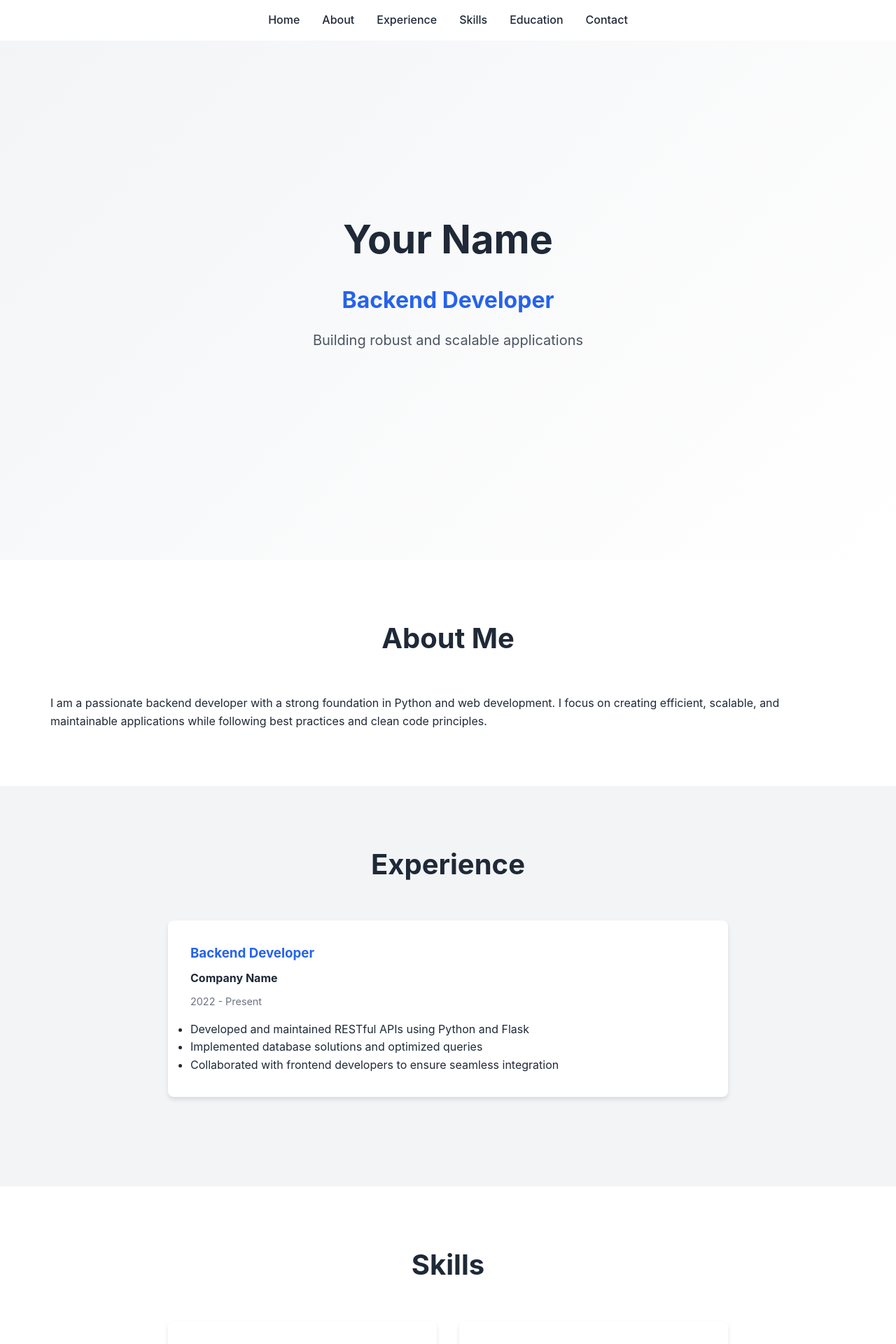
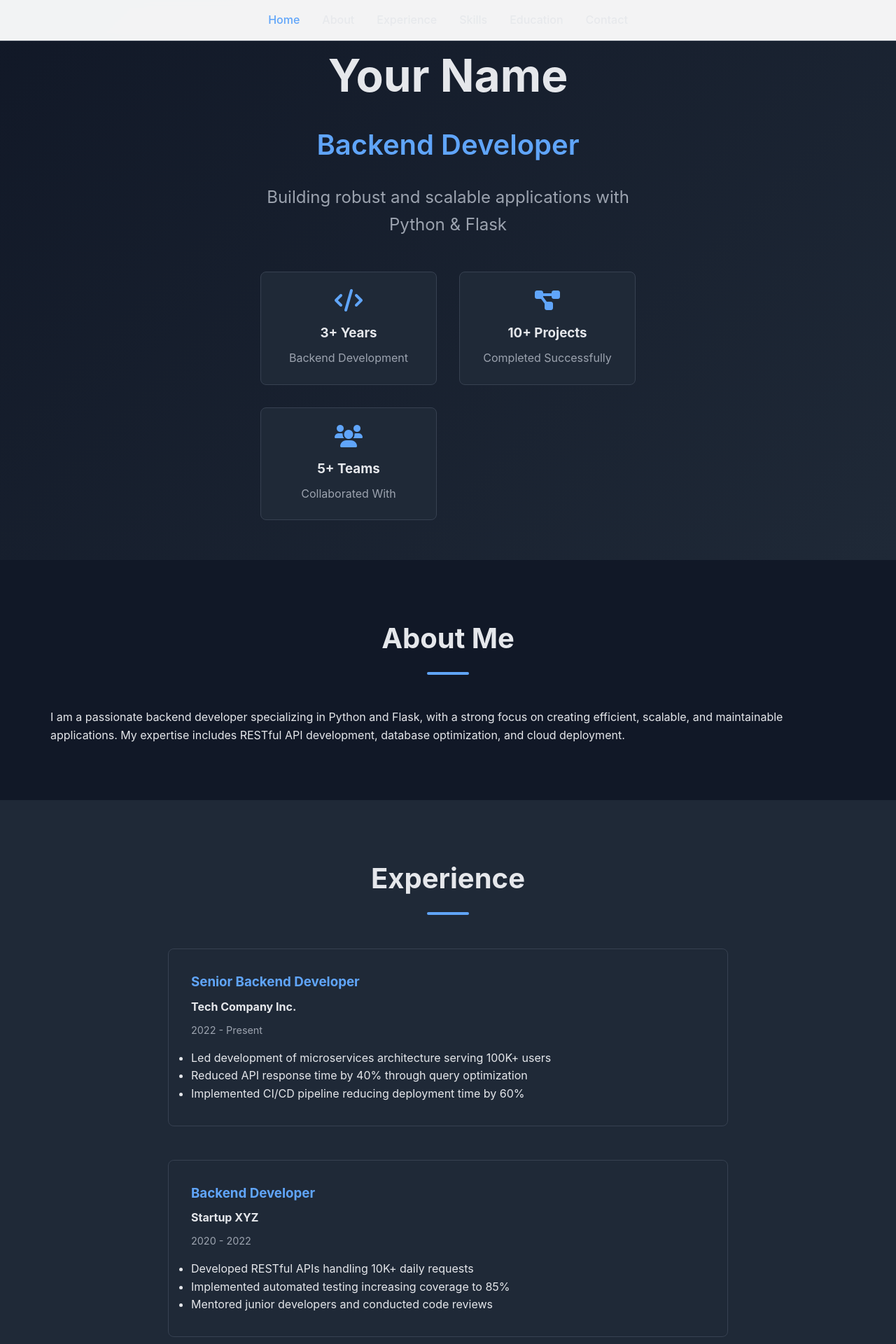
Before and after one commit to Ilia01/Resume, a Flask app: page / in a window 1280 px wide. Shown: the top 1920 px of the page at 70% size. Run offline with Flask 2, Linux system fonts and the light colour scheme.

Commit message:
refactor: trying to squeeze out a better cv

```diff
--- a/src/app.py
+++ b/src/app.py
@@ -7,4 +7,4 @@ def index():
     return render_template('index.html')
 
 if __name__ == '__main__':
-    app.run(debug=True)
+    app.run()
--- a/src/static/css/style.css
+++ b/src/static/css/style.css
@@ -6,10 +6,13 @@
 }
 
 :root {
-    --primary-color: #2563eb;
-    --text-color: #1f2937;
-    --bg-color: #ffffff;
-    --section-bg: #f3f4f6;
+    /* Dark theme colors */
+    --primary-color: #60a5fa;
+    --text-color: #e5e7eb;
+    --bg-color: #111827;
+    --section-bg: #1f2937;
+    --card-bg: #1f2937;
+    --border-color: #374151;
     --transition: all 0.3s ease;
 }
 
@@ -25,10 +28,11 @@ body {
     position: fixed;
     top: 0;
     width: 100%;
-    background-color: rgba(255, 255, 255, 0.95);
+    background-color: rgba(17, 24, 39, 0.95);
     backdrop-filter: blur(5px);
-    box-shadow: 0 2px 10px rgba(0, 0, 0, 0.1);
+    box-shadow: 0 2px 10px rgba(0, 0, 0, 0.3);
     z-index: 1000;
+    border-bottom: 1px solid var(--border-color);
 }
 
 .nav-content {
@@ -45,37 +49,76 @@ body {
     text-decoration: none;
     font-weight: 500;
     transition: var(--transition);
+    opacity: 0.8;
 }
 
-.nav-link:hover {
+.nav-link:hover, .nav-link.active {
     color: var(--primary-color);
+    opacity: 1;
 }
 
 /* Hero section */
 .hero {
-    height: 100vh;
+    min-height: 100vh;
     display: flex;
     align-items: center;
     justify-content: center;
     text-align: center;
-    background: linear-gradient(135deg, #f3f4f6 0%, #ffffff 100%);
+    background: linear-gradient(135deg, #111827 0%, #1f2937 100%);
+    padding: 2rem;
 }
 
 .hero h1 {
-    font-size: 3.5rem;
+    font-size: 4rem;
     margin-bottom: 1rem;
     color: var(--text-color);
+    font-weight: 700;
 }
 
 .hero h2 {
+    font-size: 2.5rem;
+    color: var(--primary-color);
+    margin-bottom: 1.5rem;
+    font-weight: 600;
+}
+
+.tagline {
+    font-size: 1.5rem;
+    color: #9ca3af;
+    max-width: 600px;
+    margin: 0 auto;
+}
+
+/* Quick Info Section */
+.quick-info {
+    display: grid;
+    grid-template-columns: repeat(auto-fit, minmax(250px, 1fr));
+    gap: 2rem;
+    margin-top: 3rem;
+    padding: 0 2rem;
+}
+
+.quick-info-item {
+    background: var(--card-bg);
+    padding: 1.5rem;
+    border-radius: 8px;
+    border: 1px solid var(--border-color);
+    text-align: center;
+}
+
+.quick-info-item i {
     font-size: 2rem;
     color: var(--primary-color);
     margin-bottom: 1rem;
 }
 
-.tagline {
-    font-size: 1.25rem;
-    color: #4b5563;
+.quick-info-item h3 {
+    color: var(--text-color);
+    margin-bottom: 0.5rem;
+}
+
+.quick-info-item p {
+    color: #9ca3af;
 }
 
 /* Sections */
@@ -98,6 +141,17 @@ body {
     margin-bottom: 3rem;
     text-align: center;
     color: var(--text-color);
+    position: relative;
+}
+
+.section-title::after {
+    content: '';
+    display: block;
+    width: 60px;
+    height: 4px;
+    background: var(--primary-color);
+    margin: 1rem auto;
+    border-radius: 2px;
 }
 
 /* Timeline */
@@ -113,10 +167,10 @@ body {
 }
 
 .timeline-content {
-    background: white;
+    background: var(--card-bg);
     padding: 2rem;
     border-radius: 8px;
-    box-shadow: 0 4px 6px rgba(0, 0, 0, 0.1);
+    border: 1px solid var(--border-color);
 }
 
 .timeline-content h3 {
@@ -130,7 +184,7 @@ body {
 }
 
 .date {
-    color: #6b7280;
+    color: #9ca3af;
     font-size: 0.9rem;
     margin-bottom: 1rem;
 }
@@ -145,10 +199,10 @@ body {
 }
 
 .skill-category {
-    background: white;
+    background: var(--card-bg);
     padding: 2rem;
     border-radius: 8px;
-    box-shadow: 0 4px 6px rgba(0, 0, 0, 0.1);
+    border: 1px solid var(--border-color);
 }
 
 .skill-category h3 {
@@ -175,10 +229,10 @@ body {
 
 /* Education */
 .education-item {
-    background: white;
+    background: var(--card-bg);
     padding: 2rem;
     border-radius: 8px;
-    box-shadow: 0 4px 6px rgba(0, 0, 0, 0.1);
+    border: 1px solid var(--border-color);
     max-width: 800px;
     margin: 0 auto;
 }
@@ -202,9 +256,9 @@ body {
     align-items: center;
     gap: 1rem;
     padding: 1.5rem;
-    background: white;
+    background: var(--card-bg);
     border-radius: 8px;
-    box-shadow: 0 4px 6px rgba(0, 0, 0, 0.1);
+    border: 1px solid var(--border-color);
     text-decoration: none;
     color: var(--text-color);
     transition: var(--transition);
@@ -212,7 +266,7 @@ body {
 
 .contact-item:hover {
     transform: translateY(-3px);
-    box-shadow: 0 6px 12px rgba(0, 0, 0, 0.15);
+    border-color: var(--primary-color);
 }
 
 .contact-item i {
@@ -222,10 +276,11 @@ body {
 
 /* Footer */
 footer {
-    background-color: var(--text-color);
-    color: white;
+    background-color: var(--section-bg);
+    color: var(--text-color);
     padding: 2rem 0;
     text-align: center;
+    border-top: 1px solid var(--border-color);
 }
 
 /* Responsive Design */
--- a/src/templates/index.html
+++ b/src/templates/index.html
@@ -23,14 +23,32 @@
         <div class="container">
             <h1>Your Name</h1>
             <h2>Backend Developer</h2>
-            <p class="tagline">Building robust and scalable applications</p>
+            <p class="tagline">Building robust and scalable applications with Python & Flask</p>
+
+            <div class="quick-info">
+                <div class="quick-info-item">
+                    <i class="fas fa-code"></i>
+                    <h3>3+ Years</h3>
+                    <p>Backend Development</p>
+                </div>
+                <div class="quick-info-item">
+                    <i class="fas fa-project-diagram"></i>
+                    <h3>10+ Projects</h3>
+                    <p>Completed Successfully</p>
+                </div>
+                <div class="quick-info-item">
+                    <i class="fas fa-users"></i>
+                    <h3>5+ Teams</h3>
+                    <p>Collaborated With</p>
+                </div>
+            </div>
         </div>
     </section>
 
     <section id="about" class="section">
         <div class="container">
             <h2 class="section-title">About Me</h2>
-            <p>I am a passionate backend developer with a strong foundation in Python and web development. I focus on creating efficient, scalable, and maintainable applications while following best practices and clean code principles.</p>
+            <p>I am a passionate backend developer specializing in Python and Flask, with a strong focus on creating efficient, scalable, and maintainable applications. My expertise includes RESTful API development, database optimization, and cloud deployment.</p>
         </div>
     </section>
 
@@ -40,17 +58,28 @@
             <div class="timeline">
                 <div class="timeline-item">
                     <div class="timeline-content">
-                        <h3>Backend Developer</h3>
-                        <h4>Company Name</h4>
+                        <h3>Senior Backend Developer</h3>
+                        <h4>Tech Company Inc.</h4>
                         <p class="date">2022 - Present</p>
                         <ul>
-                            <li>Developed and maintained RESTful APIs using Python and Flask</li>
-                            <li>Implemented database solutions and optimized queries</li>
-                            <li>Collaborated with frontend developers to ensure seamless integration</li>
+                            <li>Led development of microservices architecture serving 100K+ users</li>
+                            <li>Reduced API response time by 40% through query optimization</li>
+                            <li>Implemented CI/CD pipeline reducing deployment time by 60%</li>
                         </ul>
                     </div>
                 </div>
-                <!-- Add more experience items as needed -->
+                <div class="timeline-item">
+                    <div class="timeline-content">
+                        <h3>Backend Developer</h3>
+                        <h4>Startup XYZ</h4>
+                        <p class="date">2020 - 2022</p>
+                        <ul>
+                            <li>Developed RESTful APIs handling 10K+ daily requests</li>
+                            <li>Implemented automated testing increasing coverage to 85%</li>
+                            <li>Mentored junior developers and conducted code reviews</li>
+                        </ul>
+                    </div>
+                </div>
             </div>
         </div>
     </section>
@@ -60,21 +89,30 @@
             <h2 class="section-title">Skills</h2>
             <div class="skills-grid">
                 <div class="skill-category">
-                    <h3>Backend</h3>
+                    <h3>Backend Development</h3>
                     <ul>
-                        <li>Python</li>
-                        <li>Flask</li>
-                        <li>SQL</li>
+                        <li>Python (Flask, Django)</li>
                         <li>RESTful APIs</li>
+                        <li>SQL & NoSQL Databases</li>
+                        <li>Microservices</li>
                     </ul>
                 </div>
                 <div class="skill-category">
-                    <h3>Tools & Technologies</h3>
+                    <h3>DevOps & Tools</h3>
                     <ul>
-                        <li>Git</li>
-                        <li>Docker</li>
-                        <li>Linux</li>
-                        <li>AWS</li>
+                        <li>Docker & Kubernetes</li>
+                        <li>AWS & Cloud Services</li>
+                        <li>CI/CD Pipelines</li>
+                        <li>Git & GitHub</li>
+                    </ul>
+                </div>
+                <div class="skill-category">
+                    <h3>Soft Skills</h3>
+                    <ul>
+                        <li>Team Leadership</li>
+                        <li>Problem Solving</li>
+                        <li>Technical Writing</li>
+                        <li>Agile Methodologies</li>
                     </ul>
                 </div>
             </div>
@@ -85,10 +123,10 @@
         <div class="container">
             <h2 class="section-title">Education</h2>
             <div class="education-item">
-                <h3>Bachelor's Degree in Computer Science</h3>
-                <h4>University Name</h4>
-                <p class="date">2018 - 2022</p>
-                <p>Relevant coursework: Data Structures, Algorithms, Database Systems, Web Development</p>
+                <h3>Bachelor of Science in Computer Science</h3>
+                <h4>University of Technology</h4>
+                <p class="date">2016 - 2020</p>
+                <p>Graduated with honors. Key courses: Data Structures, Algorithms, Database Systems, Software Engineering, Cloud Computing</p>
             </div>
         </div>
     </section>
```
